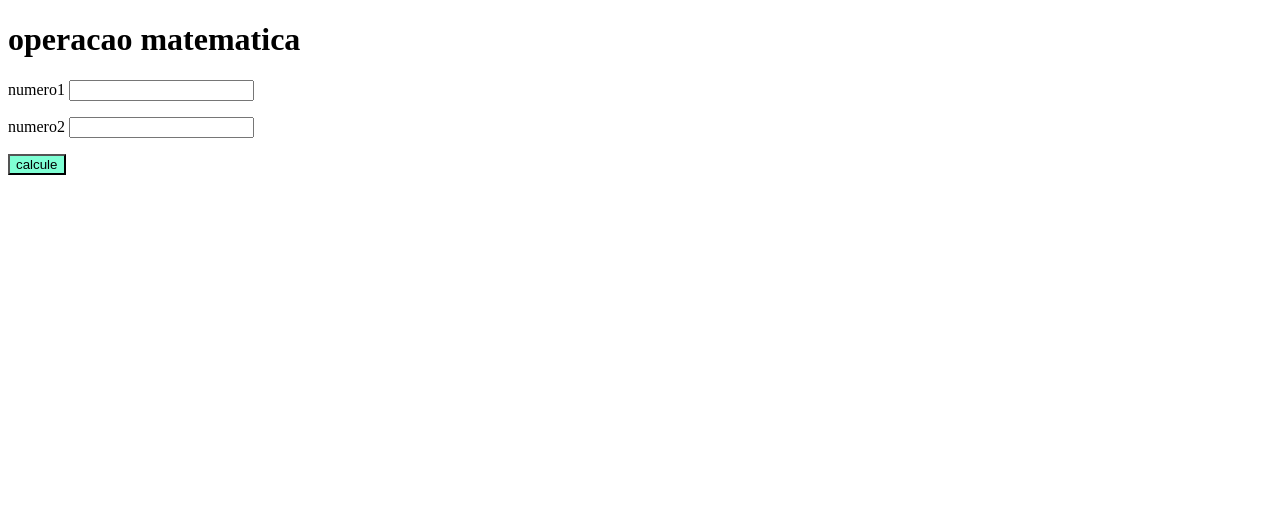
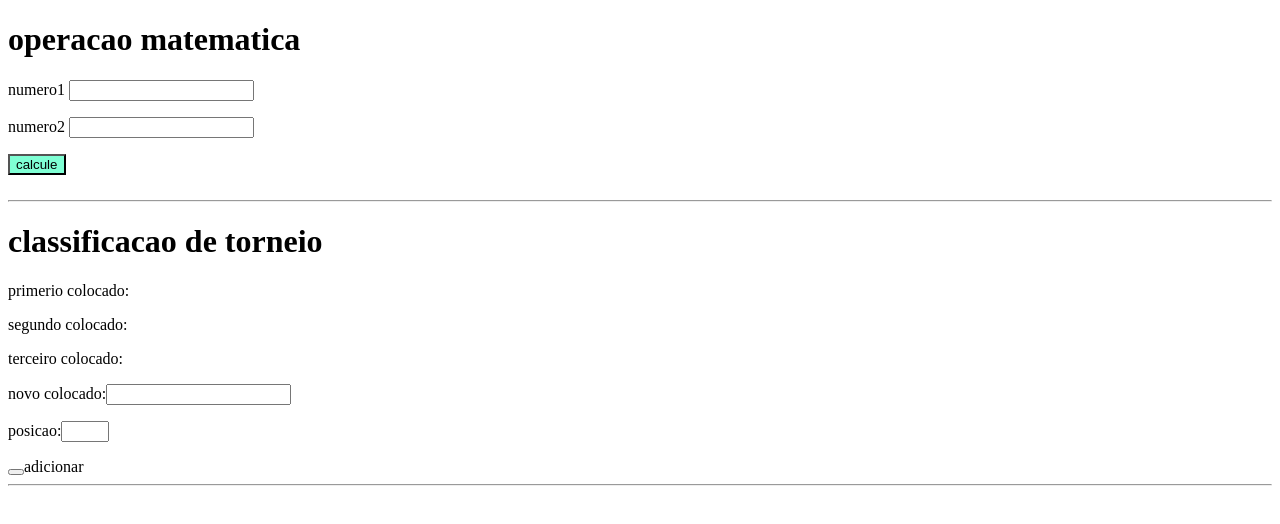
Before and after one commit to Manerrando28/projeto-4, a plain HTML site: page index.html in a window 1280 px wide. Drawn offline with Linux system fonts and the light colour scheme.

Commit message:
criando a html do torneio

```diff
--- a/index.html
+++ b/index.html
@@ -22,6 +22,16 @@
     <input type="submit" value="calcule" id="calc" onclick="calc()">
 <p id="resultado"></p>
 </body>
+<hr>
 
+<h1>classificacao de torneio</h1>
+<p>primerio colocado:<span class="time"></span></p>
+<p>segundo colocado:<span class="time"></span></p>
+<p>terceiro  colocado:<span class="time"></span></p>
+<p>novo colocado:<input type="text" id="novo"></p>
+<p>posicao:<input type="number" id="posicao" min="1" max="3"></p>
+<button onclick="inserir()"></button>adicionar</button>
+<hr>
 <script src="script.js"></script>
+<body>
 </html>
```
Also changed, not shown: script.js (line endings or trailing spaces).
